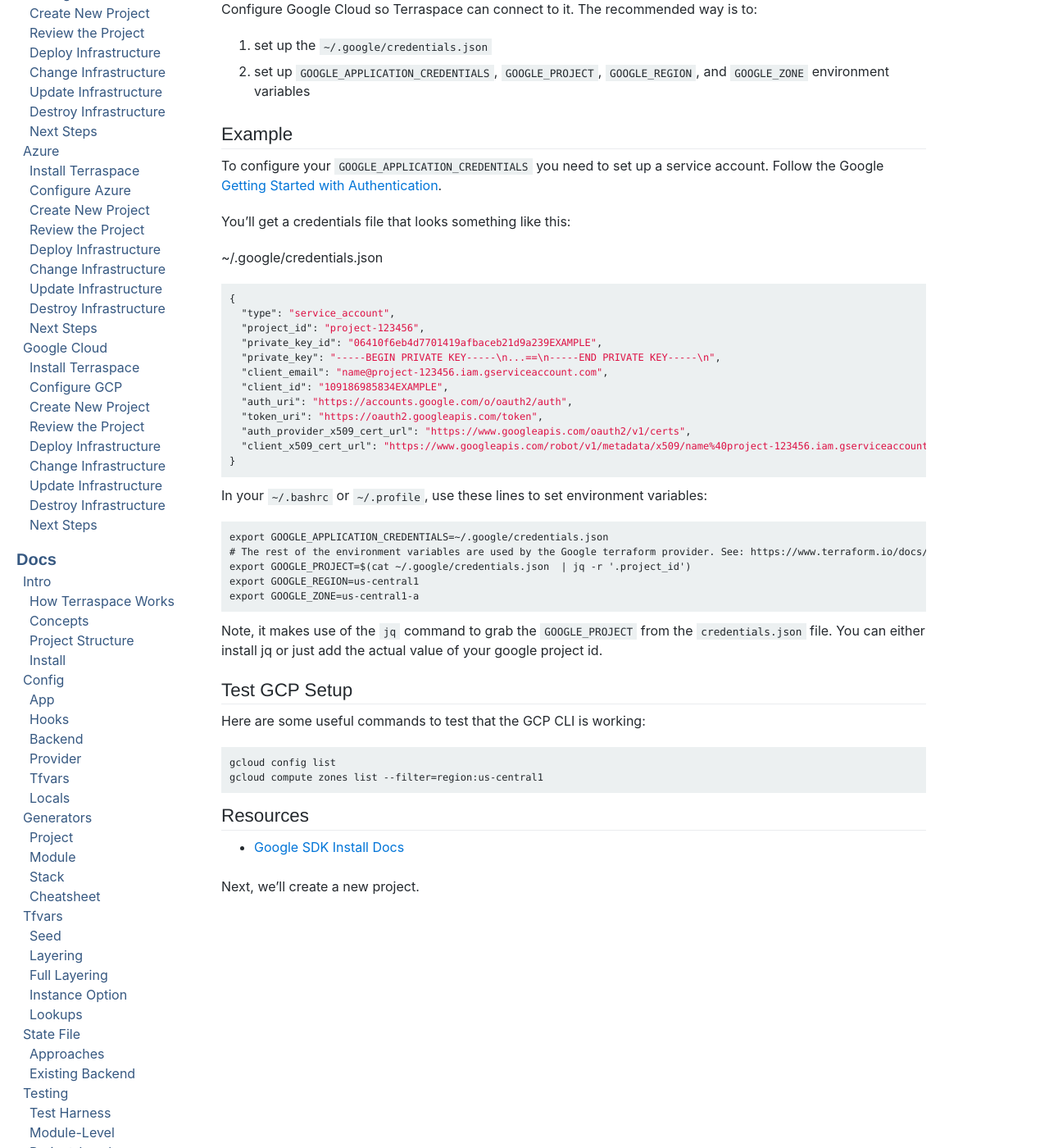
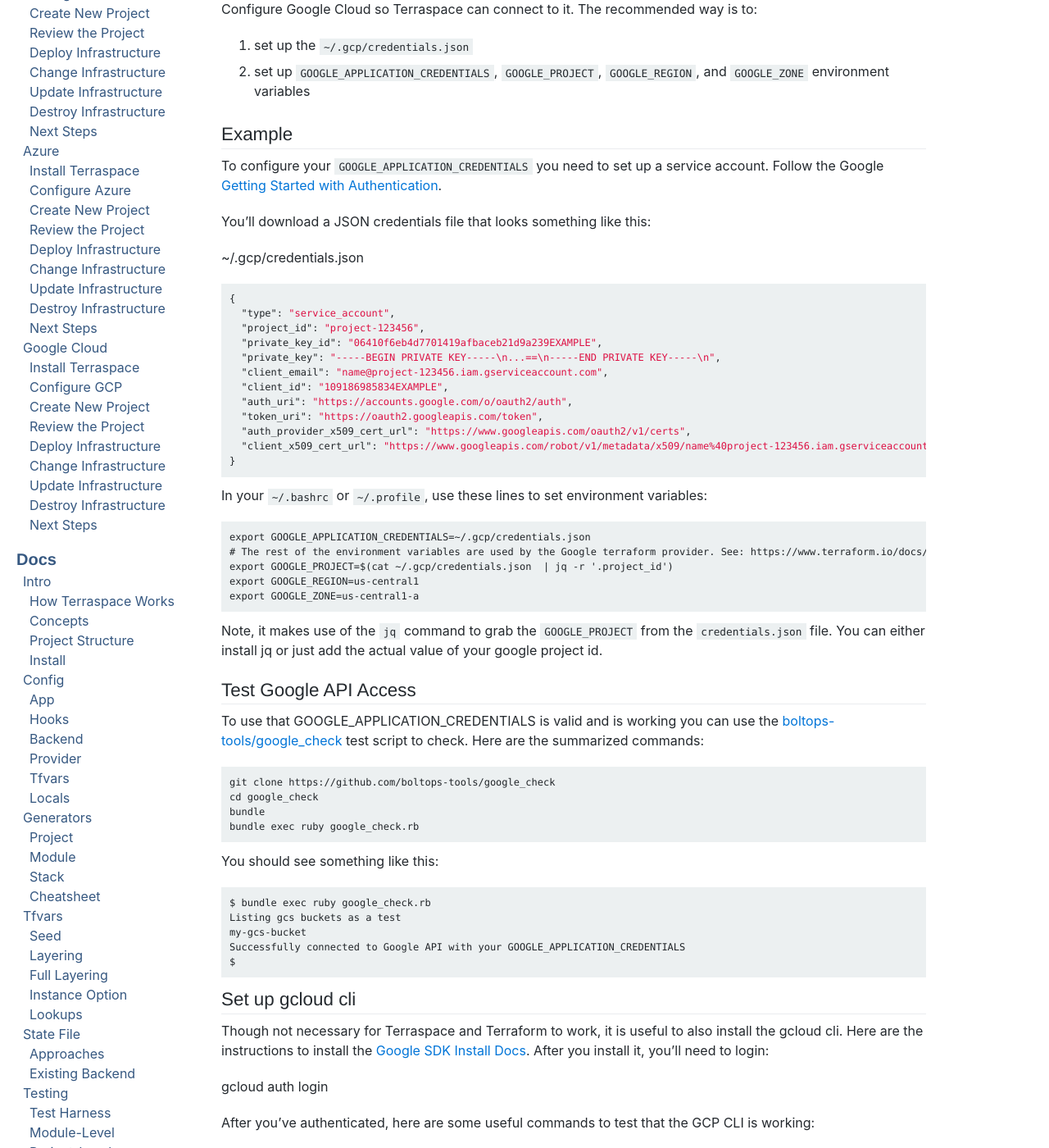
Before and after one commit to boltops-tools/terraspace-docs, a Jekyll site: the page built from _docs/learn/gcp/configure.md, in a window 1280 px wide and 1400 px high, scrolled down 200 px. Shown: the whole window at 82% size. Built offline with Jekyll 4.4.1, drawn with Linux system fonts in a browser that asks for light colours; a script that is not in the unit is left out.

Commit message:
update gcp/configure.md

````diff
--- a/_docs/learn/gcp/configure.md
+++ b/_docs/learn/gcp/configure.md
@@ -4,16 +4,16 @@
 
 Configure Google Cloud so Terraspace can connect to it. The recommended way is to:
 
-1. set up the `~/.google/credentials.json`
+1. set up the `~/.gcp/credentials.json`
 2. set up `GOOGLE_APPLICATION_CREDENTIALS`, `GOOGLE_PROJECT`, `GOOGLE_REGION`, and `GOOGLE_ZONE` environment variables
 
 ## Example
 
 To configure your `GOOGLE_APPLICATION_CREDENTIALS` you need to set up a service account. Follow the Google [Getting Started with Authentication](https://cloud.google.com/docs/authentication/getting-started).
 
-You'll get a credentials file that looks something like this:
+You'll download a JSON credentials file that looks something like this:
 
-~/.google/credentials.json
+~/.gcp/credentials.json
 
 ```json
 {
@@ -32,23 +32,42 @@
 
 In your `~/.bashrc` or `~/.profile`, use these lines to set environment variables:
 
-    export GOOGLE_APPLICATION_CREDENTIALS=~/.google/credentials.json
+    export GOOGLE_APPLICATION_CREDENTIALS=~/.gcp/credentials.json
     # The rest of the environment variables are used by the Google terraform provider. See: https://www.terraform.io/docs/providers/google/guides/provider_reference.html#project-1
-    export GOOGLE_PROJECT=$(cat ~/.google/credentials.json  | jq -r '.project_id')
+    export GOOGLE_PROJECT=$(cat ~/.gcp/credentials.json  | jq -r '.project_id')
     export GOOGLE_REGION=us-central1
     export GOOGLE_ZONE=us-central1-a
 
 Note, it makes use of the `jq` command to grab the `GOOGLE_PROJECT` from the `credentials.json` file. You can either install jq or just add the actual value of your google project id.
 
-## Test GCP Setup
+## Test Google API Access
 
-Here are some useful commands to test that the GCP CLI is working:
+To use that GOOGLE_APPLICATION_CREDENTIALS is valid and is working you can use the [boltops-tools/google_check](https://github.com/boltops-tools/google_check) test script to check. Here are the summarized commands:
+
+    git clone https://github.com/boltops-tools/google_check
+    cd google_check
+    bundle
+    bundle exec ruby google_check.rb
+
+You should see something like this:
+
+    $ bundle exec ruby google_check.rb
+    Listing gcs buckets as a test
+    my-gcs-bucket
+    Successfully connected to Google API with your GOOGLE_APPLICATION_CREDENTIALS
+    $
+
+## Set up gcloud cli
+
+Though not necessary for Terraspace and Terraform to work, it is useful to also install the gcloud cli. Here are the instructions to install the [Google SDK Install Docs](https://cloud.google.com/sdk/install). After you install it, you'll need to login:
+
+  gcloud auth login
+
+After you've authenticated, here are some useful commands to test that the GCP CLI is working:
 
     gcloud config list
     gcloud compute zones list --filter=region:us-central1
 
 ## Resources
 
-* [Google SDK Install Docs](https://cloud.google.com/sdk/install)
-
 Next, we'll create a new project.
````
